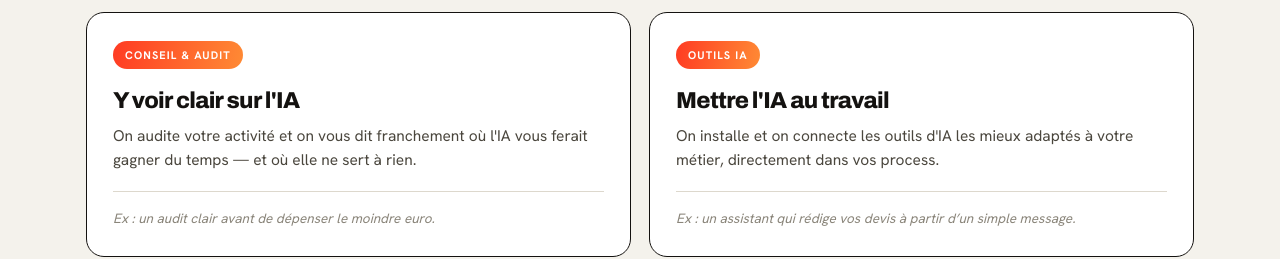
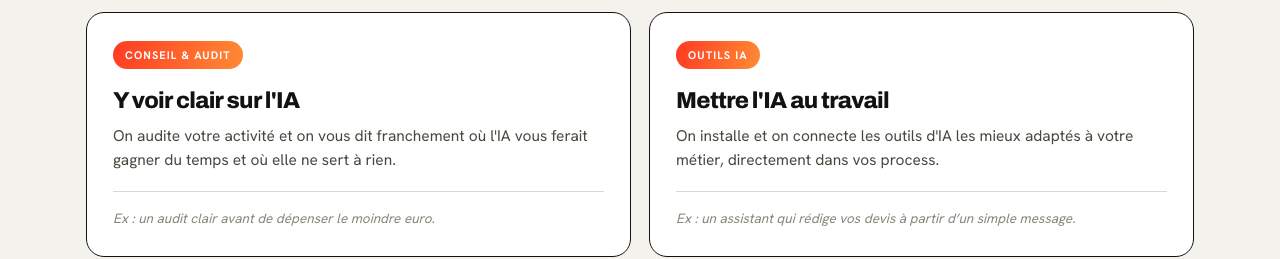
Before and after one commit to Baptdcb/myblok, a React (Vite) app: page / in a window 1280 px wide. Shown: the part 1780-2039 px from the top of the page. Built offline with nearby package versions, Linux system fonts and the light colour scheme.

Commit message:
Fix typo in description for 'Conseil & audit' section in content.js

```diff
--- a/src/content.js
+++ b/src/content.js
@@ -38,7 +38,7 @@ export const content = {
         {
           tag: 'Conseil & audit',
           title: "Y voir clair sur l'IA",
-          desc: "On audite votre activité et on vous dit franchement où l'IA vous ferait gagner du temps — et où elle ne sert à rien.",
+          desc: "On audite votre activité et on vous dit franchement où l'IA vous ferait gagner du temps et où elle ne sert à rien.",
           example: 'Ex : un audit clair avant de dépenser le moindre euro.',
         },
         {
```
